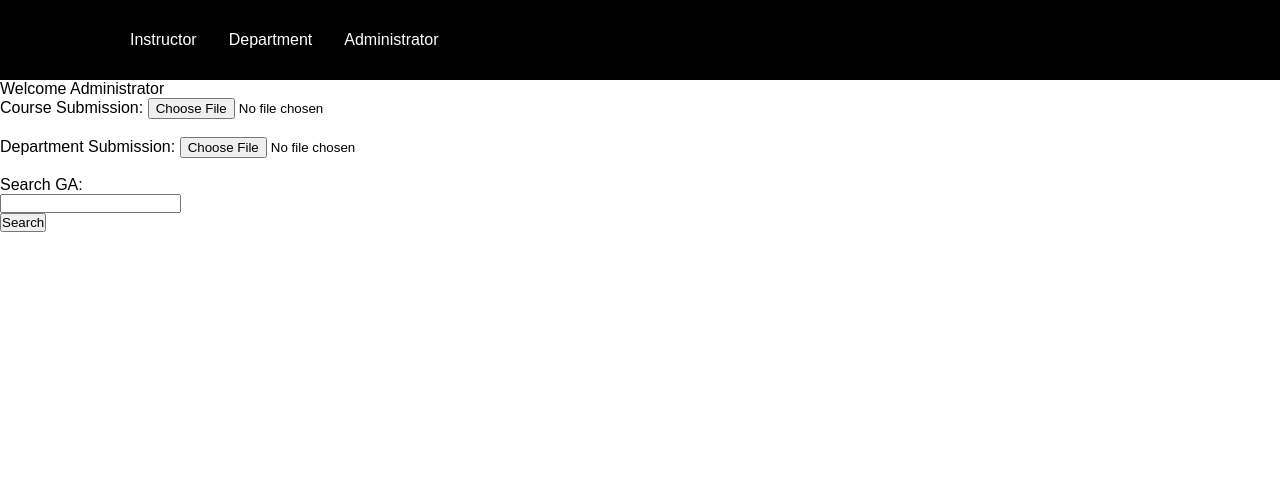
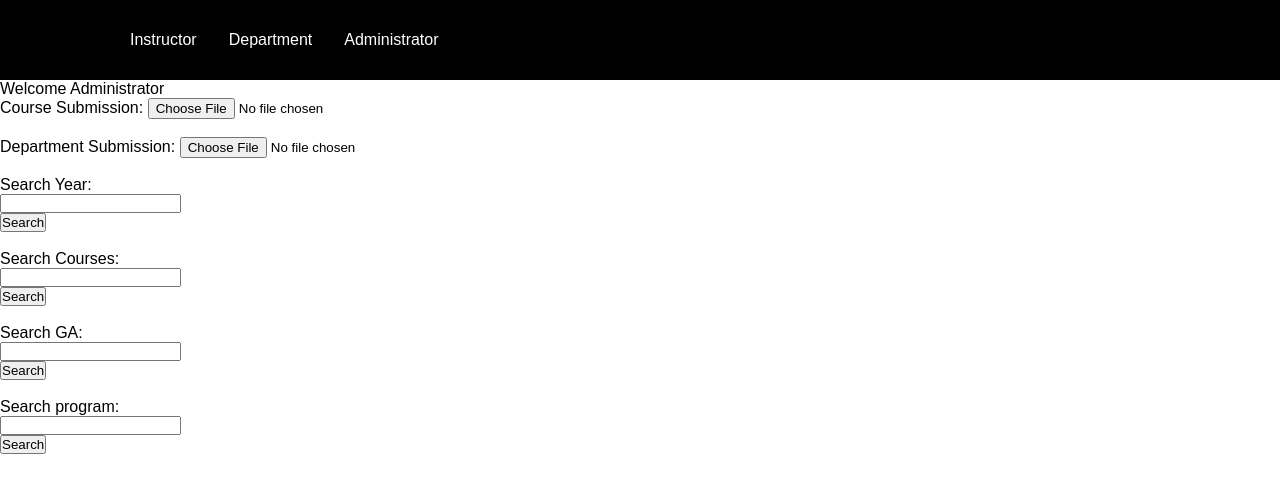
Before and after one commit to Imcool4789/graph-reporting-tool, a React (Create React App) app: page /admin in a window 1280 px wide. Shown: the top 492 px of the page. Built offline with nearby package versions, Linux system fonts and the light colour scheme.

Commit message:
added searching functionality

```diff
--- a/src/components/FileChooser/Admin/index.js
+++ b/src/components/FileChooser/Admin/index.js
@@ -38,13 +38,11 @@ export default class AdminFileChooser extends React.Component {
   }
 
   showGA(){
-    var x = document.getElementById("test").value;
+    var x = document.getElementById("Ga").value;
     x = x.replace(".","_");
     x = "_" + x;
-    document.getElementById("demo").innerHTML = x;
     let obj = {};
     obj["GA"] = x;
-
     let c = '[' + JSON.stringify(obj) + ']';
     fetch(
       process.env.NODE_ENV === "production"
@@ -62,6 +60,95 @@ export default class AdminFileChooser extends React.Component {
       .then((data) => {
         console.log("Success:", data);
         data.forEach(e=>document.getElementById("coursesWithGa").innerHTML+=e["table_name"]+"</br>");
+      })
+      .catch((error) => {
+        console.error("Error:", error);
+      });
+  }
+
+  showYear(){
+    var x = document.getElementById("Year").value;
+    x = "_" + x;
+    let obj = {};
+    obj["Year"] = x;
+
+    let c = '[' + JSON.stringify(obj) + ']';
+    fetch(
+      process.env.NODE_ENV === "production"
+      ? "https://graphing-report-tool.herokuapp.com/adminShowYear"
+      : "http://localhost:5000/adminShowYear",
+      {
+        method: "POST",
+        headers: {
+          "Content-Type": "application/json",
+        },
+        body: c,
+      }
+    )
+      .then((response) => response.json())
+      .then((data) => {
+        console.log("Success:", data);
+        data.forEach(e=>document.getElementById("coursesWithyears").innerHTML+=e["table_name"]+"</br>");
+      })
+      .catch((error) => {
+        console.error("Error:", error);
+      });
+  }
+
+  showCourse(){
+    var x = document.getElementById("Course").value;
+    let obj = {};
+    obj["Course"] = x;
+
+    let c = '[' + JSON.stringify(obj) + ']';
+    fetch(
+      process.env.NODE_ENV === "production"
+      ? "https://graphing-report-tool.herokuapp.com/adminShowCourses"
+      : "http://localhost:5000/adminShowYearCourses",
+      {
+        method: "POST",
+        headers: {
+          "Content-Type": "application/json",
+        },
+        body: c,
+      }
+    )
+      .then((response) => response.json())
+      .then((data) => {
+        console.log("Success:", data);
+        data.forEach(e=>document.getElementById("courses").innerHTML+=e["table_name"]+"</br>");
+      })
+      .catch((error) => {
+        console.error("Error:", error);
+      });
+  }
+
+  showProgram(){
+    var x = document.getElementById("Program").value;
+    var temp = x.split(",");
+    let obj = {};
+    obj["Year"] = "_" + temp[0];
+    obj["Course"] = "_" + temp[1];
+    obj["Program"] = temp[2];
+
+    let c = '[' + JSON.stringify(obj) + ']';
+    console.log(c);
+    fetch(
+      process.env.NODE_ENV === "production"
+      ? "https://graphing-report-tool.herokuapp.com/adminShowProgram"
+      : "http://localhost:5000/adminShowProgram",
+      {
+        method: "POST",
+        headers: {
+          "Content-Type": "application/json",
+        },
+        body: c,
+      }
+    )
+      .then((response) => response.json())
+      .then((data) => {
+        console.log("Success:", data);
+        data.forEach(e=>document.getElementById("program").innerHTML+=e["*"]+"</br>");
       })
       .catch((error) => {
         console.error("Error:", error);
@@ -214,15 +301,37 @@ export default class AdminFileChooser extends React.Component {
         <input type="file" id="2" onChange={this.loadFileXLSX1.bind(this)} />
         <br />
         <br />
-        <label htmlFor="test">Search GA: </label>
+        <label htmlFor="Year">Search Year: </label>
         <br />
-        <input type="text" id="test"/>
+        <input type="text" id="Year"/>
         <br/>
-        <button onClick={this.showGA} id="testButton" >Search</button>
+        <button onClick={this.showYear} id="yearButton" >Search</button>
         <br />
-        <p id="demo"></p>
+        <div id="coursesWithyears"></div>
+        <br />
+        <label htmlFor="Course">Search Courses: </label>
+        <br />
+        <input type="text" id="Course"/>
+        <br/>
+        <button onClick={this.showCourse} id="courseButton" >Search</button>
+        <br />
+        <div id="courses"></div>
+        <br/>
+        <label htmlFor="Ga">Search GA: </label>
+        <br />
+        <input type="text" id="Ga"/>
+        <br/>
+        <button onClick={this.showGA} id="gaButton" >Search</button>
         <br />
         <div id="coursesWithGa"></div>
+        <br />
+        <label htmlFor="Program">Search program: </label>
+        <br />
+        <input type="text" id="Program"/>
+        <br/>
+        <button onClick={this.showProgram} id="programButton" >Search</button>
+        <br />
+        <div id="program"></div>
       </div>
     );
   }
```
Also changed, not shown: server.js (+81 -2 lines).
